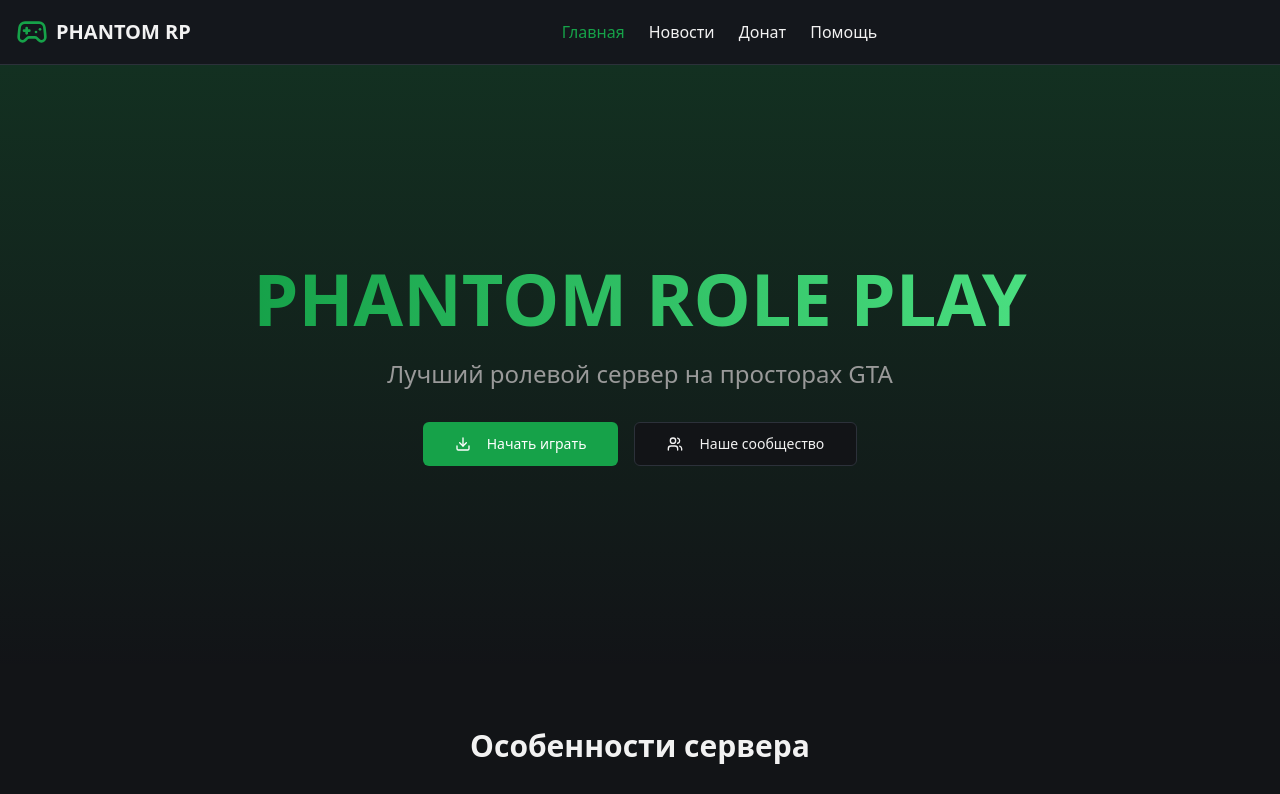
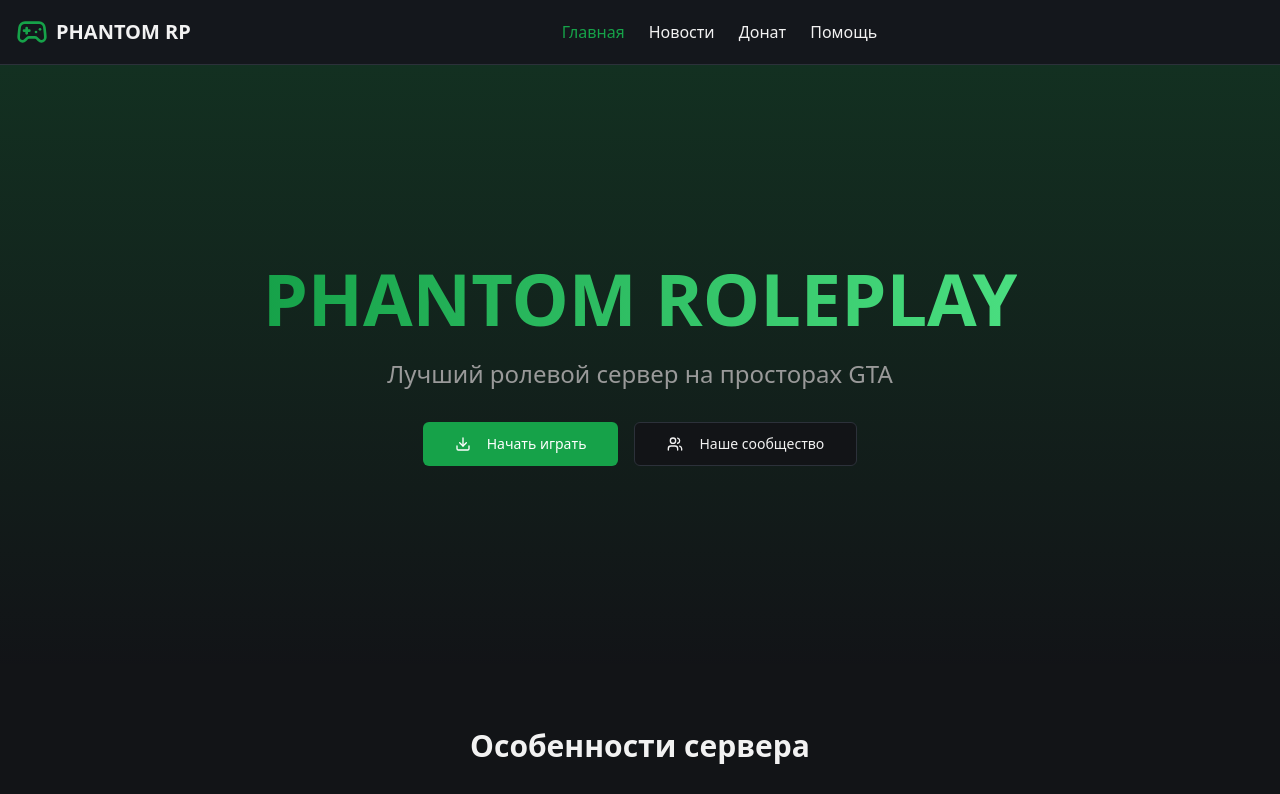
Before and after one commit to pr-poehali-dev/file-website-creation, a React (Vite) app: page / in a window 1280 px wide. Shown: the top 794 px of the page. Built offline with nearby package versions, Linux system fonts and the light colour scheme.

Commit message:
Исправить пробел между ролями

```diff
--- a/src/pages/Index.tsx
+++ b/src/pages/Index.tsx
@@ -56,7 +56,7 @@ const Index = () => {
             <div className="absolute inset-0 bg-gradient-to-b from-primary/20 to-background"></div>
             <div className="relative z-10 text-center px-4">
               <h1 className="text-5xl md:text-7xl font-bold mb-6 bg-gradient-to-r from-primary to-green-400 bg-clip-text text-transparent">
-                PHANTOM ROLE PLAY
+                PHANTOM ROLEPLAY
               </h1>
               <p className="text-xl md:text-2xl text-muted-foreground mb-8">
                 Лучший ролевой сервер на просторах GTA
```
